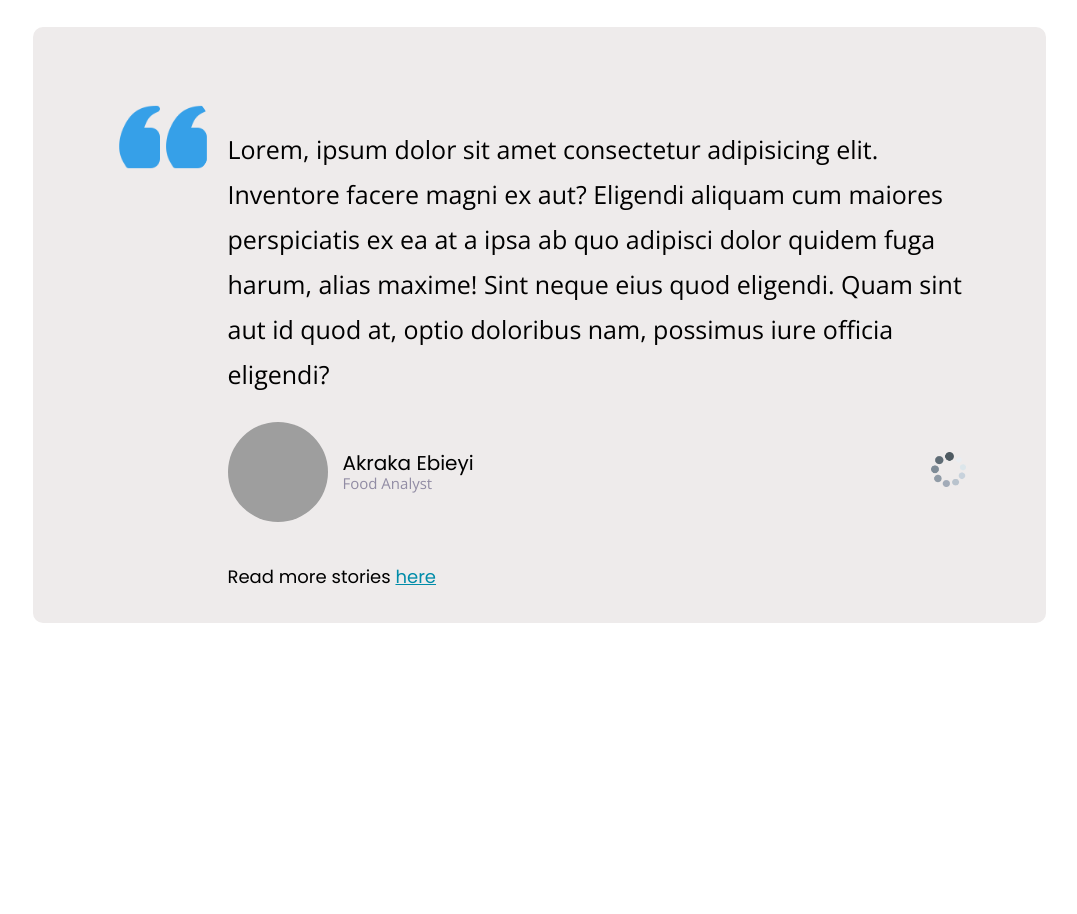
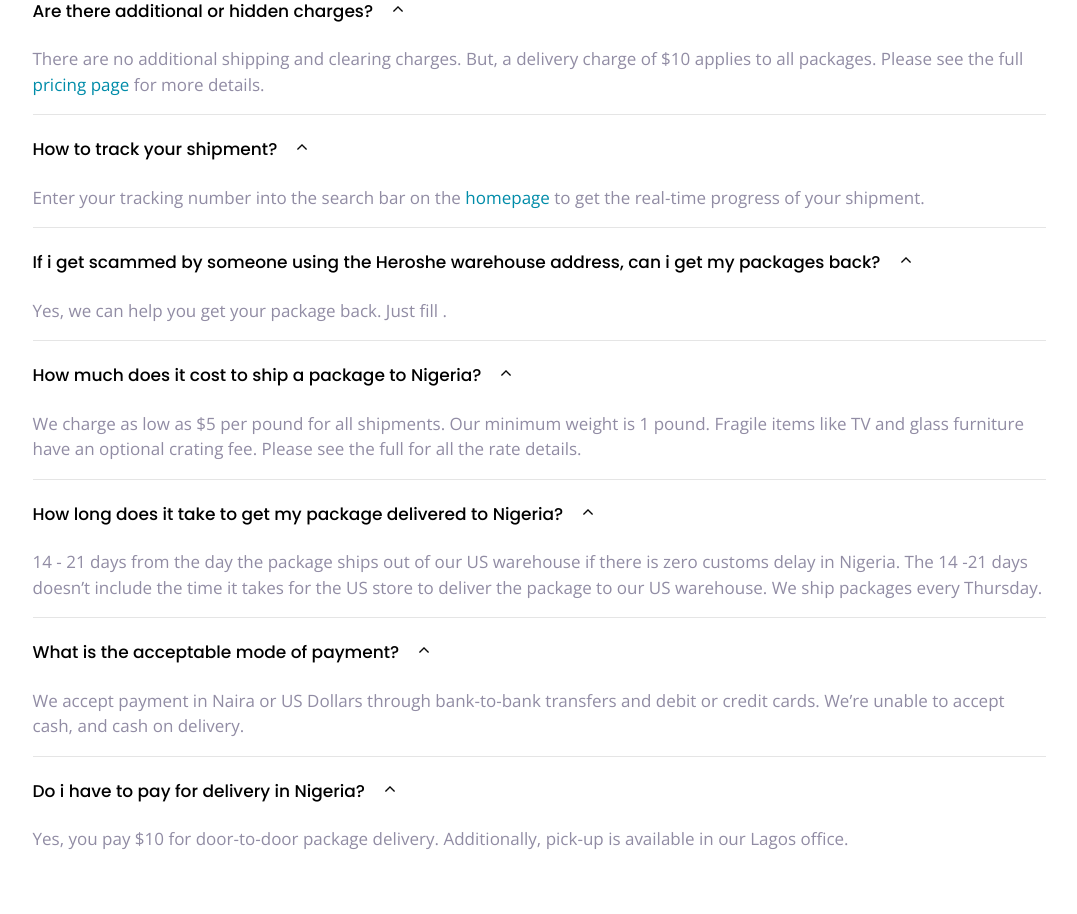
Before and after one commit to Faksfancy/fakshero, a plain HTML site: page fakshero/index.html in a window 1280 px wide. Shown: the part 170-1084 px from the top of the page, without its empty margins (101-1178 px from the left). Before the commit the page ends 838 px from the top, so only its background shows below. Drawn offline with nearby package versions, Linux system fonts and the light colour scheme; grey boxes are pictures that could not be loaded.

Commit message:
defining block-question.

```diff
--- a/fakshero/css/index.css
+++ b/fakshero/css/index.css
@@ -808,3 +808,8 @@
         margin-bottom: 6rem;
     }
 }
+
+/* block-question */
+.question__content .collapsible:last-child {
+    border: 0;
+}
--- a/fakshero/index.html
+++ b/fakshero/index.html
@@ -12,42 +12,106 @@
     <title>Document</title>
 </head>
 <body>
-    <section class="block-testimonial">
-        <div class="container block">
-           <header>
-               <h1 class="h1">
-                40,000+ people have trusted us with their shipping. Here’s what some of them have to say.
-               </h1>
-           </header>
-           <div class="testimonial">
-            <div class="testimonial__card">
-                <div class="media__profile">
-                    <img class="image__profile" src="/fakshero/images/icon/quote.png" alt="">
-                    <blockquote class="quote">
-                        <p>
-                            Lorem, ipsum dolor sit amet consectetur adipisicing elit. Inventore facere magni ex aut? Eligendi aliquam cum maiores perspiciatis ex ea at a ipsa ab quo adipisci dolor quidem fuga harum, alias maxime! Sint neque eius quod eligendi. Quam sint aut id quod at, optio doloribus nam, possimus iure officia eligendi?
+    <section class="block-question container block ">
+        <div class="question">
+            <header>
+                <h2 class="h1">
+                    Frequently Asked Questions
+                </h2>
+            </header>
+               <div class="question__content">
+               <div class="collapsible collapsible--expanded">
+                   <header class="collapsible__header">
+                       <h3 class="collapsible__heading">
+                           Are there additional or hidden charges?
+                       </h3>
+                       <img class="collapsible__chevron icon" src="/fakshero/images/icon/angle-arrow-pointing-to-right.png" alt="">
+                   </header>
+                   <div class="collapsible__content">
+                     <p class="collapsible__bodytext">
+                        There are no additional shipping and clearing charges. But, a delivery charge of $10 applies to all packages. Please see the full <a class="link-none link--secondary" href="">pricing page</a> for more details.
+                     </p>
+                   </div>
+               </div>
+               <div class="collapsible collapsible--expanded">
+                    <header class="collapsible__header">
+                        <h3 class="collapsible__heading">
+                            How to track your shipment?
+                        </h3>
+                        <img class="collapsible__chevron icon" src="/fakshero/images/icon/angle-arrow-pointing-to-right.png" alt="">
+                    </header>
+                    <div class="collapsible__content">
+                        <p class="collapsible__bodytext">
+                            Enter your tracking number into the search bar on the <a class="link-none link--secondary" href="">homepage</a> to get the real-time progress of your shipment.
                         </p>
-                    </blockquote>
-                </div>
-                <div class="media__footer">
-                    <div class="media__profile">
-                        <img class="image__profile" src="/fakshero/images/picture/profile.jpg" alt="">
-                        <span>
-                            <h3 class="quote__author">
-                                Akraka Ebieyi
-                            </h3>
-                            <p class="quote__organization">
-                                Food Analyst
-                            </p>
-                        </span>
-                    </div>
-                    <div class="media__loading">
-                        <img class="image__loading" src="/fakshero/images/icon/loading.png" alt="">
                     </div>
                 </div>
-            </div>
-            <h3 class="testimonial__story">Read more stories <span><a class="link--secondary" href="">here</a></span></h3>
-        </div>
+                <div class="collapsible collapsible--expanded">
+                    <header class="collapsible__header">
+                        <h3 class="collapsible__heading">
+                            If i get scammed by someone using the Heroshe warehouse address, can i get my packages back?
+                        </h3>
+                        <img class="collapsible__chevron icon" src="/fakshero/images/icon/angle-arrow-pointing-to-right.png" alt="">
+                    </header>
+                    <div class="collapsible__content">
+                        <p class="collapsible__bodytext">
+                            Yes, we can help you get your package back. Just fill <a class="link-none link--secondary" href=""></a>.
+                        </p>
+                    </div>
+                </div>
+                <div class="collapsible collapsible--expanded">
+                    <header class="collapsible__header">
+                        <h3 class="collapsible__heading">
+                           How much does it cost to ship a package to Nigeria?
+                        </h3>
+                        <img class="collapsible__chevron icon" src="/fakshero/images/icon/angle-arrow-pointing-to-right.png" alt="">
+                    </header>
+                    <div class="collapsible__content">
+                        <p class="collapsible__bodytext">
+                            We charge as low as $5 per pound for all shipments. Our minimum weight is 1 pound. Fragile items like TV and glass furniture have an optional crating fee. Please see the full <a class="link-none link--secondary" href=""></a> for all the rate details.
+                        </p>
+                    </div>
+                </div>
+                <div class="collapsible collapsible--expanded">
+                    <header class="collapsible__header">
+                        <h3 class="collapsible__heading">
+                             How long does it take to get my package delivered to Nigeria?
+                        </h3>
+                        <img class="collapsible__chevron icon" src="/fakshero/images/icon/angle-arrow-pointing-to-right.png" alt="">
+                    </header>
+                    <div class="collapsible__content">
+                        <p class="collapsible__bodytext">
+                            14 - 21 days from the day the package ships out of our US warehouse if there is zero customs delay in Nigeria. The 14 -21 days doesn’t include the time it takes for the US store to deliver the package to our US warehouse. We ship packages every Thursday.
+                        </p>
+                    </div>
+                </div>
+                <div class="collapsible collapsible--expanded">
+                    <header class="collapsible__header">
+                        <h3 class="collapsible__heading">
+                            What is the acceptable mode of payment?
+                        </h3>
+                        <img class="collapsible__chevron icon" src="/fakshero/images/icon/angle-arrow-pointing-to-right.png" alt="">
+                    </header>
+                    <div class="collapsible__content">
+                        <p class="collapsible__bodytext">
+                            We accept payment in Naira or US Dollars through bank-to-bank transfers and debit or credit cards. We’re unable to accept cash, and cash on delivery.
+                        </p>
+                    </div>
+                </div>
+                <div class="collapsible collapsible--expanded">
+                    <header class="collapsible__header">
+                        <h3 class="collapsible__heading">
+                            Do i have to pay for delivery in Nigeria?
+                        </h3>
+                        <img class="collapsible__chevron icon" src="/fakshero/images/icon/angle-arrow-pointing-to-right.png" alt="">
+                    </header>
+                    <div class="collapsible__content">
+                        <p class="collapsible__bodytext">
+                            Yes, you pay $10 for door-to-door package delivery. Additionally, pick-up is available in our Lagos office.
+                        </p>
+                    </div>
+                </div>
+               </div>
         </div>
     </section>
 <script src="/fakshero/js/main.js"></script>
```
Also changed, not shown: fakshero/component/block-question.html (added, +102 -0 lines).
